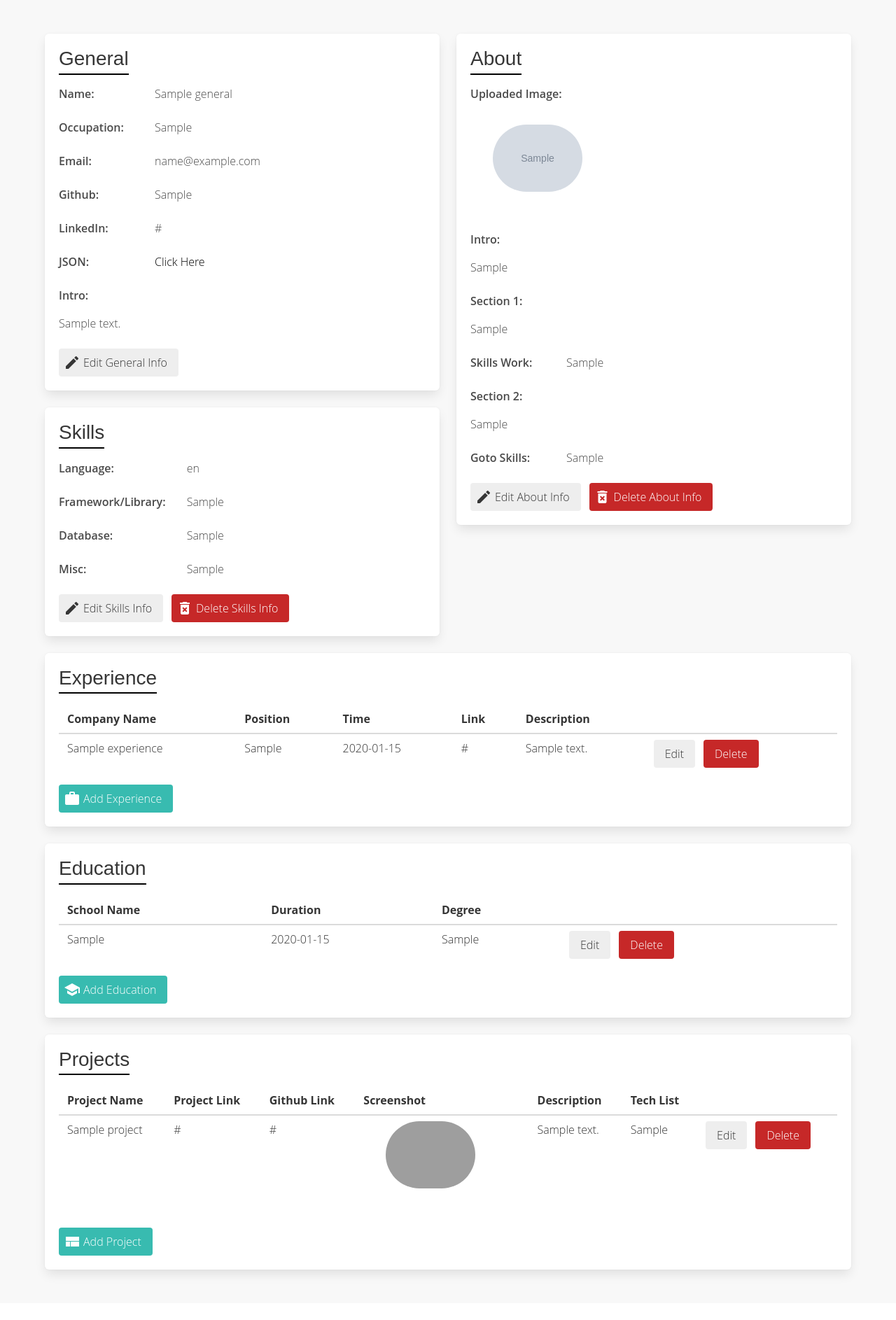
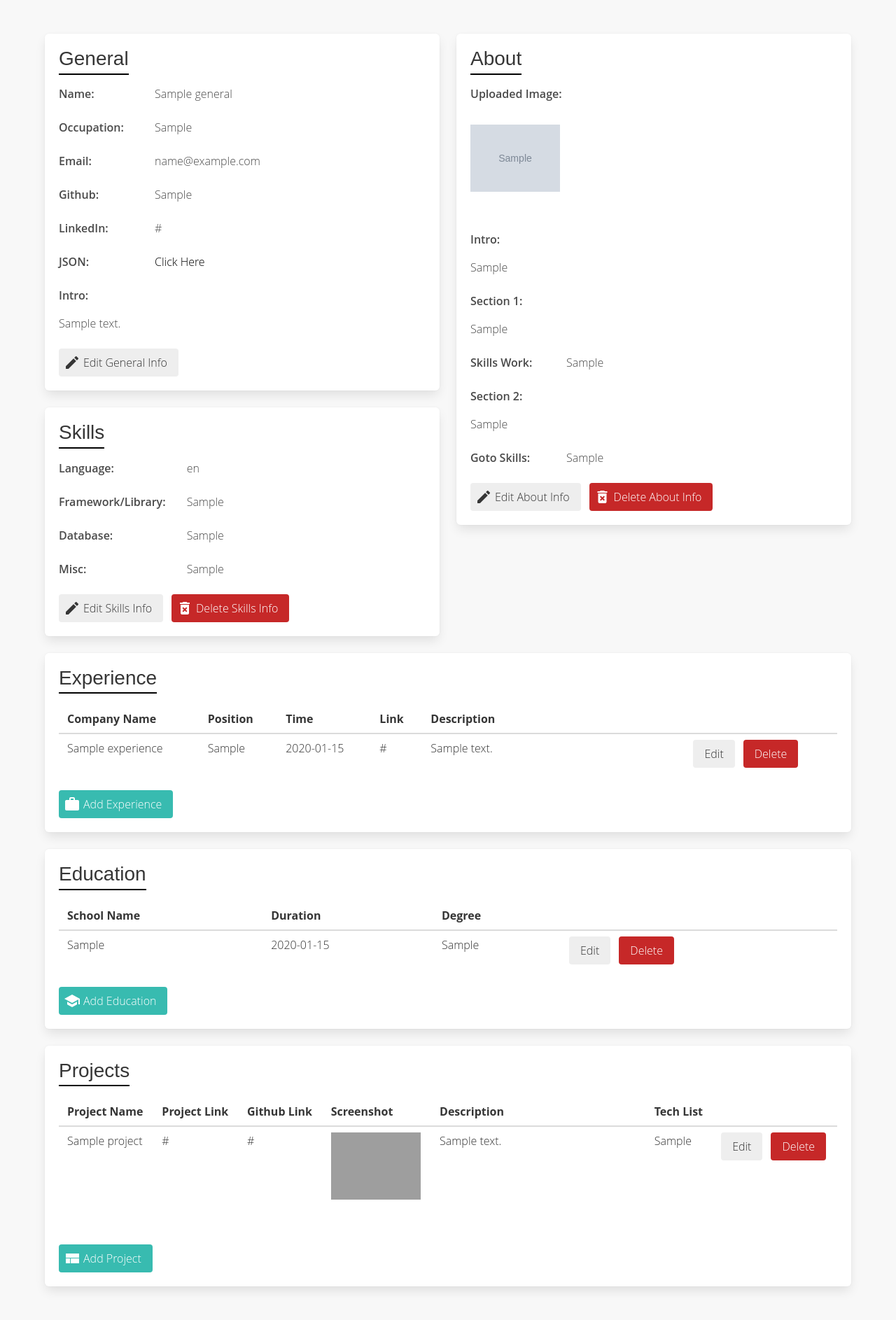
Before and after one commit to phamtony/api-portfolio, a Flask app: page / in a window 1280 px wide. Shown: the part 100-1986 px from the top of the page at 70% size. Before the commit the page ends 1926 px from the top, so only its background shows below. Run offline with Flask 2, Linux system fonts and the light colour scheme; a user stored in the database is signed in; tables that the repository leaves empty hold one stand-in row (values such as "Sample post"); grey boxes marked "Sample" are stand-in pictures; grey boxes are pictures that could not be loaded.

Commit message:
styling and layout completed

```diff
--- a/education/education.py
+++ b/education/education.py
@@ -22,7 +22,7 @@ def add_education():
         )
         db.session.add(new_education)
         db.session.commit()
-        return redirect(url_for("main_page.home"))
+        return redirect(url_for("main_page.home")+"#Education")
 
     return render_template("form_page.html", form=form, title="Education")
 
@@ -41,7 +41,7 @@ def edit_education(id):
         education.time = edit_education.time.data
         education.degree = edit_education.degree.data
         db.session.commit()
-        return redirect(url_for("main_page.home"))
+        return redirect(url_for("main_page.home")+"#Education")
 
     return render_template("form_page.html", form=edit_education, title="Education")
 
@@ -52,4 +52,4 @@ def delete_education(id):
     education_info = Education.query.get(id)
     db.session.delete(education_info)
     db.session.commit()
-    return redirect(url_for("main_page.home"))
+    return redirect(url_for("main_page.home")+"#Education")
--- a/index/templates/includes/_about_data.html
+++ b/index/templates/includes/_about_data.html
@@ -5,7 +5,7 @@
             <div class="column is-full">
                 <p class="has-text-weight-semibold">Uploaded Image:</p>
                 <figure class="image is-128x128">
-                    <img class="is-rounded" src="/static/images/{{ about_info.image }}" alt="">
+                    <img src="/static/images/{{ about_info.image }}" alt="">
                 </figure>
             </div>
 
@@ -63,7 +63,7 @@
         </p>
 
         <p class="control">
-            <a class="button red-bg white" href="{{ url_for('about_page.delete_about') }}"><span class="icon"><i
+            <a class="button red-bg white btn-delete" href="{{ url_for('about_page.delete_about') }}"><span class="icon"><i
                     class="material-icons">delete_forever</i></span><span>Delete About Info</span></a>
         </p>
     </div>
--- a/index/templates/includes/_education_data.html
+++ b/index/templates/includes/_education_data.html
@@ -1,5 +1,6 @@
 {% if education_list %}
-    <table class="table">
+    <div class="table-container">
+        <table class="table is-striped is-hoverable is-fullwidth">
             <thead>
             <tr>
                 <th>School Name</th>
@@ -15,19 +16,20 @@
                     <td>
                         {{ education.school }}
                     </td>
-                <td>
+                    <td class="white-space-nowrap">
                         {{ education.time }}
                     </td>
-                <td>
+                    <td class="white-space-nowrap">
                         {{ education.degree }}
                     </td>
                     <td>
                         <div class="field is-grouped">
                             <p class="control">
-                            <a class="button light-grey-bg" href="{{ url_for('education_page.edit_education', id=education.id) }}"><span>Edit</span></a>
+                                <a class="button light-grey-bg"
+                                   href="{{ url_for('education_page.edit_education', id=education.id) }}"><span>Edit</span></a>
                             </p>
                             <p class="control">
-                            <a class="button red-bg white"
+                                <a class="button red-bg white btn-delete"
                                    href="{{ url_for('education_page.delete_education', id=education.id) }}"><span>Delete</span></a>
                             </p>
                         </div>
@@ -36,6 +38,7 @@
             {% endfor %}
             </tbody>
         </table>
+    </div>
 {% endif %}
 
 <div class="field">
--- a/index/templates/includes/_experience_data.html
+++ b/index/templates/includes/_experience_data.html
@@ -1,5 +1,6 @@
 {% if experiences %}
-    <table class="table">
+    <div class="table-container">
+        <table class="table is-striped is-hoverable is-fullwidth">
             <thead>
             <tr>
                 <th>Company Name</th>
@@ -14,29 +15,30 @@
             <tbody>
             {% for experience in experiences %}
                 <tr>
-                <td>
+                    <td class="white-space-nowrap">
                         {{ experience.name }}
                     </td>
-                <td>
+                    <td class="white-space-nowrap">
                         {{ experience.position }}
                     </td>
-                <td>
+                    <td class="white-space-nowrap">
                         {{ experience.time }}
                     </td>
-                <td>
+                    <td class="white-space-nowrap">
                         {{ experience.link }}
                     </td>
-                <td>
+                    <td class="min-max-width-300">
                         {{ experience.description|safe }}
                     </td>
 
                     <td>
                         <div class="field is-grouped">
                             <p class="control">
-                            <a class="button light-grey-bg" href="{{ url_for('experience_page.edit_experience', id=experience.id) }}"><span>Edit</span></a>
+                                <a class="button light-grey-bg"
+                                   href="{{ url_for('experience_page.edit_experience', id=experience.id) }}"><span>Edit</span></a>
                             </p>
                             <p class="control">
-                            <a class="button red-bg white"
+                                <a class="button red-bg white btn-delete"
                                    href="{{ url_for('experience_page.delete_experience', id=experience.id) }}"><span>Delete</span></a>
                             </p>
                         </div>
@@ -45,6 +47,7 @@
             {% endfor %}
             </tbody>
         </table>
+    </div>
 {% endif %}
 
 <div class="field">
--- a/index/templates/includes/_project_data.html
+++ b/index/templates/includes/_project_data.html
@@ -1,5 +1,6 @@
 {% if projects %}
-    <table class="table">
+    <div class="table-container">
+        <table class="table is-striped is-hoverable is-fullwidth">
             <thead>
             <tr>
                 <th>Project Name</th>
@@ -20,10 +21,10 @@
                     <td>{{ project.github_link }}</td>
                     <td>
                         <figure class="image is-128x128">
-                      <img class="is-rounded" src="/static/images/{{ project.screenshot }}" alt="">
+                            <img src="/static/images/{{ project.screenshot }}" alt="">
                         </figure>
                     </td>
-                <td>{{ project.description }}</td>
+                    <td class="min-max-width-300">{{ project.description }}</td>
                     <td>{{ project.tech_list }}</td>
                     <td>
                         <div class="field is-grouped">
@@ -32,7 +33,7 @@
                                    href="{{ url_for('project_page.edit_project', id=project.id) }}"><span>Edit</span></a>
                             </p>
                             <p class="control">
-                            <a class="button red-bg white"
+                                <a class="button red-bg white btn-delete"
                                    href="{{ url_for('project_page.delete_project', id=project.id) }}"><span>Delete</span></a>
                             </p>
                         </div>
@@ -41,6 +42,7 @@
             {% endfor %}
             </tbody>
         </table>
+    </div>
 {% endif %}
 
 <div class="field">
--- a/index/templates/includes/_skills_data.html
+++ b/index/templates/includes/_skills_data.html
@@ -56,7 +56,7 @@
                     class="material-icons">edit</i></span><span>Edit Skills Info</span></a>
         </p>
         <p class="control">
-            <a class="button red-bg white" href="{{ url_for('skills_page.delete_skills') }}"><span class="icon"><i
+            <a class="button red-bg white btn-delete" href="{{ url_for('skills_page.delete_skills') }}"><span class="icon"><i
                     class="material-icons">delete_forever</i></span><span>Delete Skills Info</span></a>
         </p>
     </div>
--- a/static/css/style.css
+++ b/static/css/style.css
@@ -46,6 +46,13 @@ h2 {
     padding-bottom: 5px;
     margin-top: 0 !important;
 }
+.white-space-nowrap {
+    white-space: nowrap;
+}
+.min-max-width-300 {
+    min-width: 300px;
+    max-width: 300px;
+}
 
 nav {
     height: 100px;
@@ -64,6 +71,10 @@ a.navbar-item:hover {
 
 .content {
     position: relative;
+}
+.content figure {
+    margin-left: 0;
+    margin-right: 0;
 }
 .page-section {
     top: -200px;
```
Lines whose indentation alone changed are shown as unchanged.
